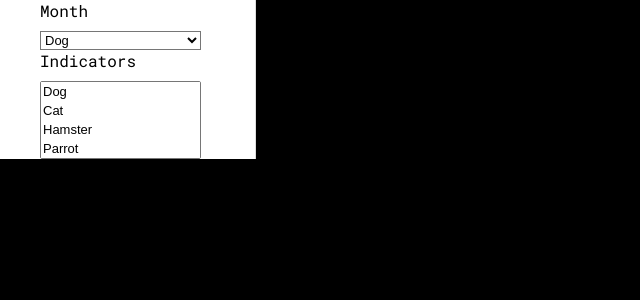
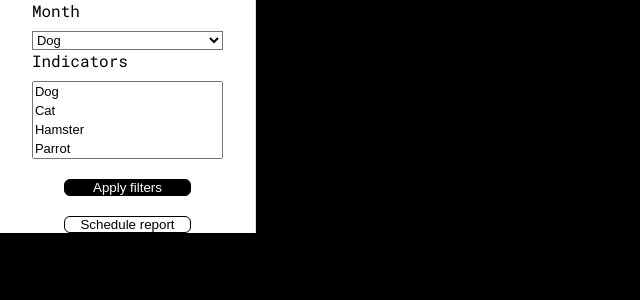
Before and after one commit to eulloa10/economic-indicators, a Next.js app in the folder frontend/: page /dashboard/DashboardSidePanel in a window 1280 px wide. Shown: the top 300 px of the page, without its empty margins (0-640 px from the left). Built offline with nearby package versions, Linux system fonts and the light colour scheme.

Commit message:
updated dashboard page

```diff
--- a/frontend/pages/dashboard/DashboardSidePanel.js
+++ b/frontend/pages/dashboard/DashboardSidePanel.js
@@ -2,12 +2,16 @@ import styles from '../../styles/Dashboard/DashboardSidePanel.module.css';
 
 import MonthFilter from './MonthFilter';
 import IndicatorFilter from './IndicatorFilter';
+import UpdateButton from './UpdateButton';
+import ScheduleReportButton from './ScheduleReportButton';
 
 function DashboardSidePanel() {
   return (
     <div className={styles['dashboard-inner-container']}>
       <MonthFilter />
       <IndicatorFilter />
+      <UpdateButton />
+      <ScheduleReportButton />
     </div>
   )
 }
--- /dev/null
+++ b/frontend/pages/dashboard/ScheduleReportButton.js
@@ -0,0 +1,11 @@
+import styles from '../../styles/Dashboard/ScheduleReportButton.module.css';
+
+function ScheduleReportButton() {
+  return (
+    <button className={styles['schedule-report-btn']}>
+      Schedule report
+    </button>
+  )
+}
+
+export default ScheduleReportButton;
--- /dev/null
+++ b/frontend/pages/dashboard/UpdateButton.js
@@ -0,0 +1,11 @@
+import styles from '../../styles/Dashboard/UpdateButton.module.css';
+
+function UpdateButton() {
+  return(
+    <button className={styles['update-dash-btn']}>
+      Apply filters
+    </button>
+  )
+}
+
+export default UpdateButton;
--- a/frontend/styles/Dashboard/DashboardSidePanel.module.css
+++ b/frontend/styles/Dashboard/DashboardSidePanel.module.css
@@ -3,8 +3,8 @@
   width: 20%;
   display: flex;
   flex-direction: column;
-  justify-content: flex-start;
-  align-items:center;
+  justify-content: center;
+  align-items: center;
   background-color: white;
   border-right: 1px solid rgba(0, 0, 0, 0.135);
   /* border: 1px solid green; */
--- a/frontend/styles/Dashboard/IndicatorFilter.module.css
+++ b/frontend/styles/Dashboard/IndicatorFilter.module.css
@@ -1,11 +1,12 @@
 .indicator-filter-container {
   background-color: white;
-  padding-left: 40px;
+  /* padding-left: 40px; */
   width: 100%;
   height: 50%;
   display: flex;
   flex-direction: column;
   justify-content: flex-start;
+  align-items: center;
   /* border: 2px orange solid; */
 }
 
@@ -13,6 +14,7 @@
   background-color: white;
   font-size: medium;
   margin-bottom: 10px;
+  width: 75%;
 }
 
 .indicator-select-box {
--- a/frontend/styles/Dashboard/MonthFilter.module.css
+++ b/frontend/styles/Dashboard/MonthFilter.module.css
@@ -3,10 +3,9 @@
   display: flex;
   flex-direction: column;
   justify-content: center;
-  align-items: flex-start;
+  align-items: center;
   height: 20%;
   width: 100%;
-  padding-left: 40px;
   /* border: 2px magenta solid; */
 }
 
@@ -14,6 +13,7 @@
   background-color: white;
   font-size: medium;
   margin-bottom: 10px;
+  width: 75%;
 }
 
 .month-select-options {
--- /dev/null
+++ b/frontend/styles/Dashboard/ScheduleReportButton.module.css
@@ -0,0 +1,8 @@
+.schedule-report-btn {
+  height: 4%;
+  width: 50%;
+  color: black;
+  background-color: white;
+  border: 1px solid black;
+  border-radius: 6px;
+}
--- /dev/null
+++ b/frontend/styles/Dashboard/UpdateButton.module.css
@@ -0,0 +1,8 @@
+.update-dash-btn {
+  height: 4%;
+  width: 50%;
+  color: white;
+  border: 1px solid black;
+  border-radius: 6px;
+  margin: 20px;
+}
```
